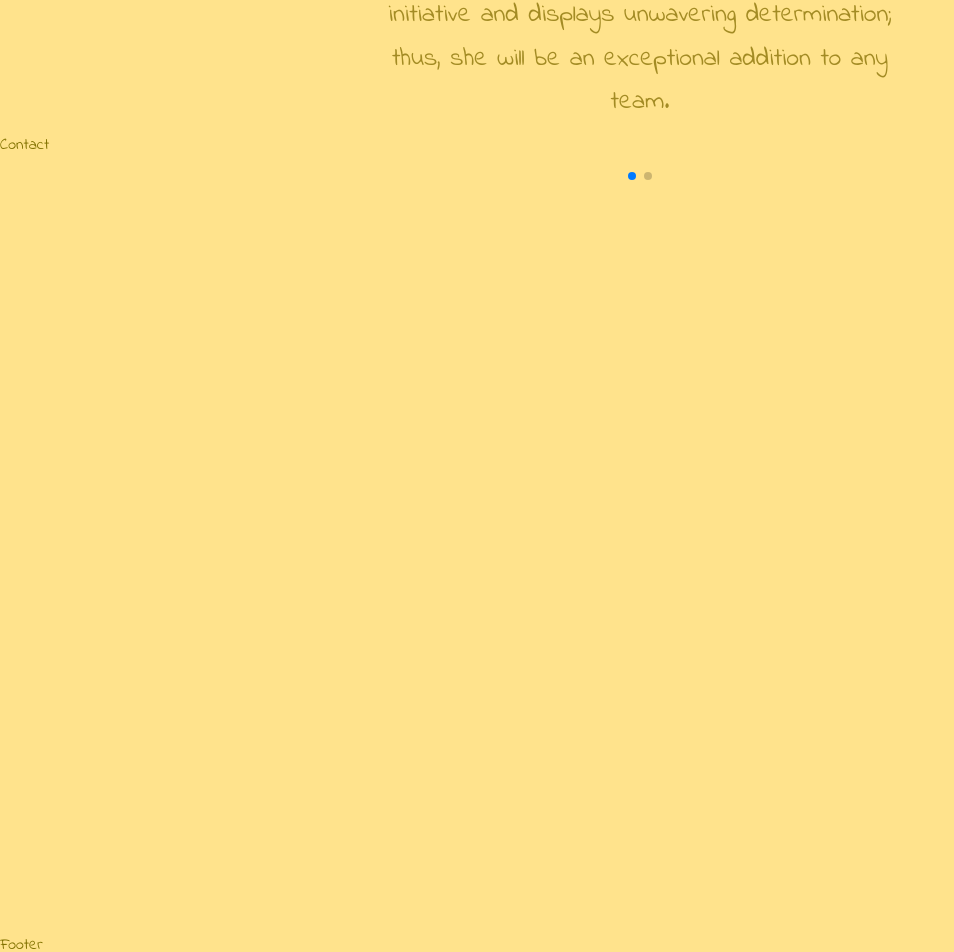
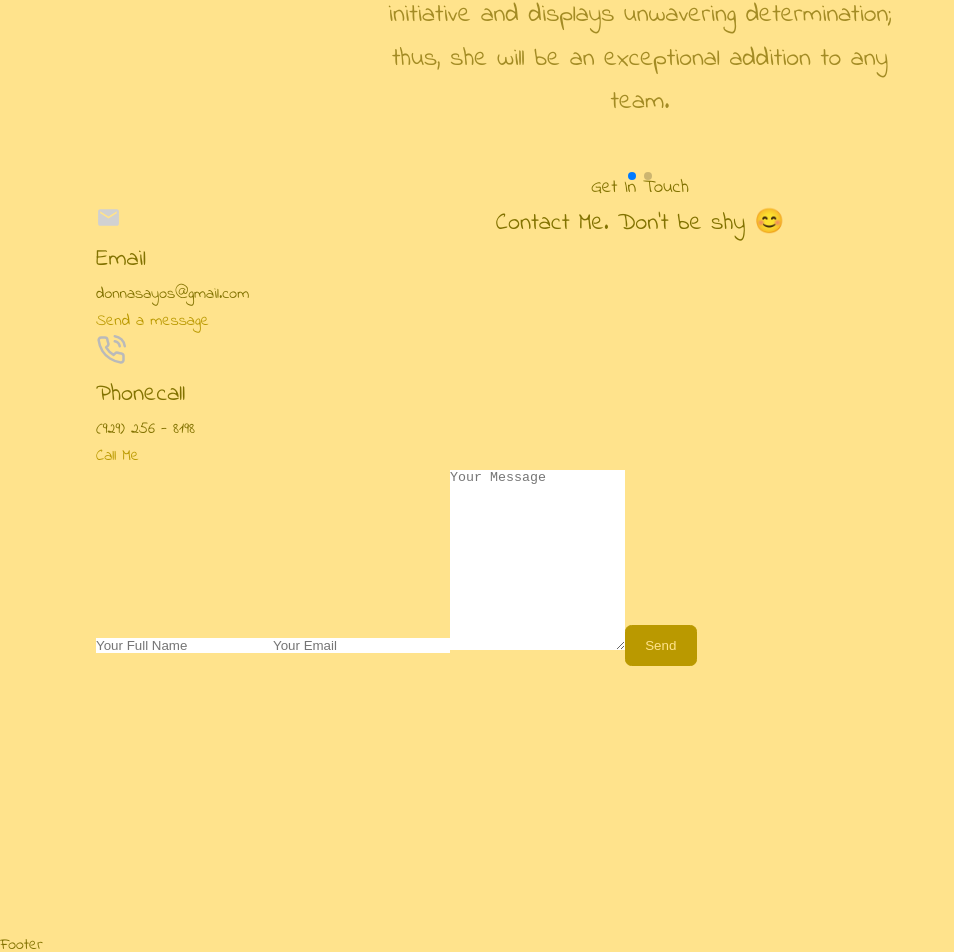
Before and after one commit to Donna-Sayos/Personal-Website, a React (Create React App) app: page / in a window 1280 px wide. Shown: the part 4508-5460 px from the top of the page, without its empty margins (0-954 px from the left). Built offline with nearby package versions, Linux system fonts and the light colour scheme; a web font is replaced by a local one.

Commit message:
contacts incomplete

```diff
--- a/package.json
+++ b/package.json
@@ -6,6 +6,7 @@
     "@testing-library/jest-dom": "^5.16.5",
     "@testing-library/react": "^13.4.0",
     "@testing-library/user-event": "^13.5.0",
+    "emailjs": "^4.0.1",
     "react": "^18.2.0",
     "react-dom": "^18.2.0",
     "react-icons": "^4.4.0",
--- a/src/components/contact/Contact.jsx
+++ b/src/components/contact/Contact.jsx
@@ -1,9 +1,41 @@
 import React from "react";
 import "./contact.css";
+import { MdEmail } from "react-icons/md";
+import { FiPhoneCall } from "react-icons/fi";
 
 const Contact = () => {
   return (
-    <section id="contact">Contact</section>
+    <section id="contact">
+      <div className="top">
+        <h3 className="sub5">Get In Touch</h3>
+        <h2 className="sub5_">Contact Me. Don't be shy 😊</h2>
+      </div>
+
+      <div className="container contact_container">
+        <div className="contact_options">
+          <article className="contact_option">
+            <MdEmail size={25} color="#D1D1D1" />
+            <h2>Email</h2>
+            <h4>donnasayos@gmail.com</h4>
+            <a href="mailto:donnasayos@gmail.com" target="_blank" rel="noreferrer">Send a message</a>
+          </article>
+          <article className="contact_option">
+            <FiPhoneCall size={30} color="#BABABA" />
+            <h2>Phonecall</h2>
+            <h4>(929) 256 - 8198</h4>
+            <a href="tel:+19292568198" target="_blank" rel="noreferrer">Call Me</a>
+          </article>
+        </div>
+
+        {/* message form */}
+        <form action="">
+          <input type="text" name="name" placeholder="Your Full Name" required />
+          <input type="email" name="email" placeholder="Your Email" required />
+          <textarea name="message" rows={12} placeholder="Your Message" required></textarea>
+          <button type="submit" className="btn btn-primary">Send</button>
+        </form>
+      </div>
+    </section>
   )
 };
 
```
Also changed, not shown: 1 other file (tests, documents, lock files or other folders).
